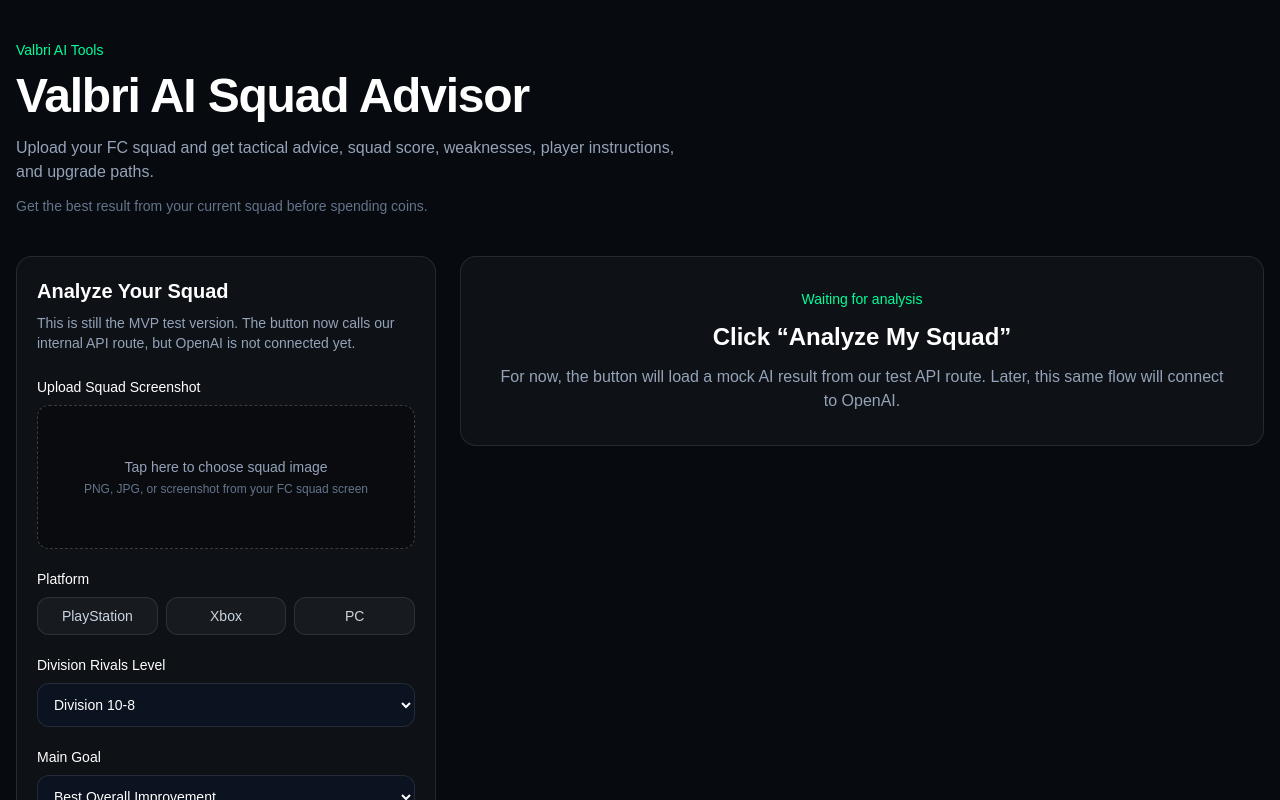
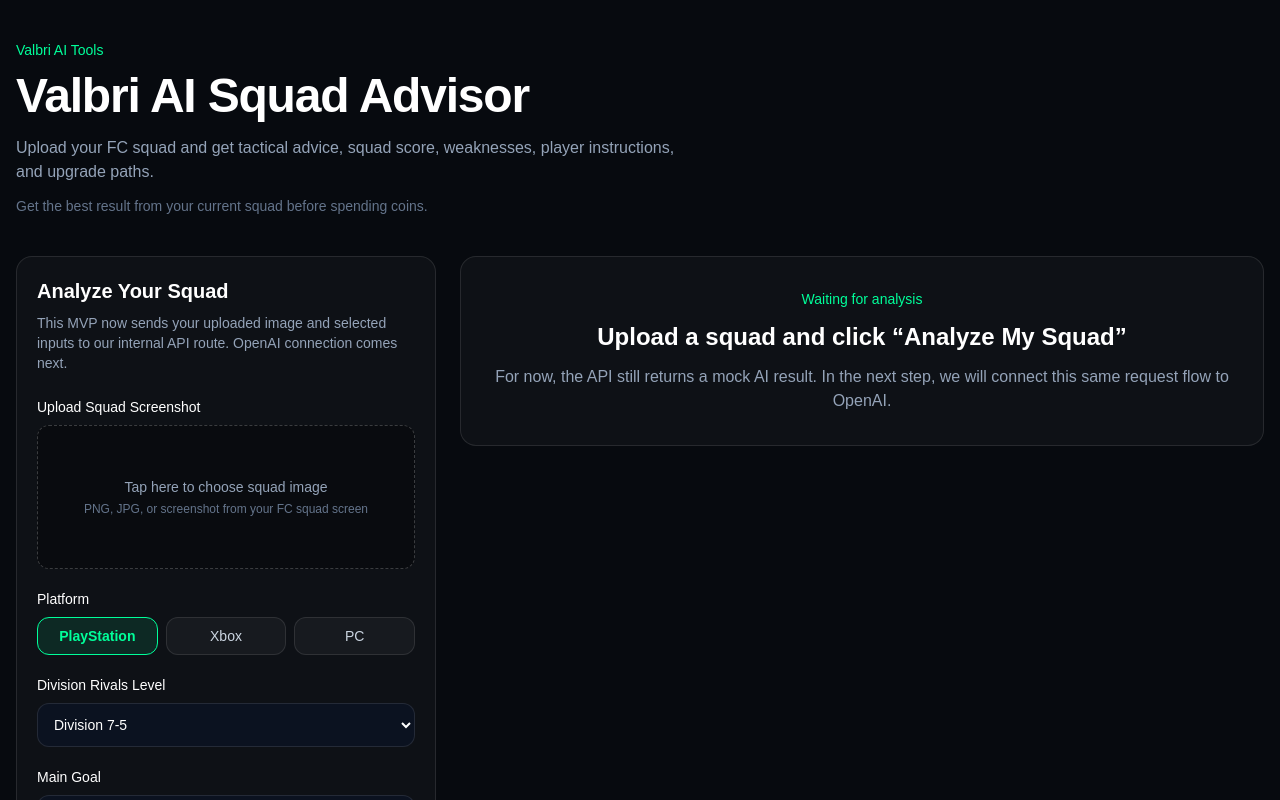
Before and after one commit to ginaqueenval/valai-, a Next.js app: page /ai-squad-advisor in a window 1280 px wide. Shown: the top 800 px of the page. Built offline with nearby package versions, Linux system fonts and the light colour scheme.

Commit message:
Update page.tsx

```diff
--- a/src/app/ai-squad-advisor/page.tsx
+++ b/src/app/ai-squad-advisor/page.tsx
@@ -4,15 +4,27 @@
 
 import type { ReactNode } from "react";
 import { useState } from "react";
-import type { ValbriSquadAdvisorResult } from "@/lib/ai/valbriSquadAdvisorSchema";
+import type {
+  DivisionLevel,
+  Goal,
+  Platform,
+  ValbriSquadAdvisorResult,
+} from "@/lib/ai/valbriSquadAdvisorSchema";
 
 export default function AiSquadAdvisorPage() {
   const [result, setResult] = useState<ValbriSquadAdvisorResult | null>(null);
   const [isLoading, setIsLoading] = useState(false);
   const [errorMessage, setErrorMessage] = useState("");
 
+  const [selectedImageFile, setSelectedImageFile] = useState<File | null>(null);
   const [selectedImageName, setSelectedImageName] = useState("");
   const [imagePreviewUrl, setImagePreviewUrl] = useState("");
+
+  const [platform, setPlatform] = useState<Platform>("PlayStation");
+  const [divisionLevel, setDivisionLevel] =
+    useState<DivisionLevel>("Division 7-5");
+  const [goal, setGoal] = useState<Goal>("Best Overall Improvement");
+  const [currentTactics, setCurrentTactics] = useState("");
 
   function handleImageChange(event: React.ChangeEvent<HTMLInputElement>) {
     const file = event.target.files?.[0];
@@ -21,6 +33,7 @@
       return;
     }
 
+    setSelectedImageFile(file);
     setSelectedImageName(file.name);
     setImagePreviewUrl(URL.createObjectURL(file));
   }
@@ -30,8 +43,21 @@
       setIsLoading(true);
       setErrorMessage("");
 
+      if (!selectedImageFile) {
+        throw new Error("Please upload a squad screenshot first.");
+      }
+
+      const formData = new FormData();
+
+      formData.append("squadImage", selectedImageFile);
+      formData.append("platform", platform);
+      formData.append("divisionLevel", divisionLevel);
+      formData.append("goal", goal);
+      formData.append("currentTactics", currentTactics);
+
       const response = await fetch("/api/ai/squad-analysis", {
         method: "POST",
+        body: formData,
       });
 
       if (!response.ok) {
@@ -83,8 +109,8 @@
             <h2 className="text-xl font-semibold">Analyze Your Squad</h2>
 
             <p className="mt-2 text-sm text-slate-400">
-              This is still the MVP test version. The button now calls our
-              internal API route, but OpenAI is not connected yet.
+              This MVP now sends your uploaded image and selected inputs to our
+              internal API route. OpenAI connection comes next.
             </p>
 
             <div className="mt-6 space-y-5">
@@ -134,11 +160,16 @@
                 </label>
 
                 <div className="grid grid-cols-3 gap-2">
-                  {["PlayStation", "Xbox", "PC"].map((item) => (
+                  {(["PlayStation", "Xbox", "PC"] as Platform[]).map((item) => (
                     <button
                       key={item}
                       type="button"
-                      className="rounded-xl border border-white/10 bg-white/[0.04] px-3 py-2 text-sm text-slate-300"
+                      onClick={() => setPlatform(item)}
+                      className={
+                        platform === item
+                          ? "rounded-xl border border-[#00FF9A] bg-[#00FF9A]/10 px-3 py-2 text-sm font-semibold text-[#00FF9A]"
+                          : "rounded-xl border border-white/10 bg-white/[0.04] px-3 py-2 text-sm text-slate-300"
+                      }
                     >
                       {item}
                     </button>
@@ -151,7 +182,13 @@
                   Division Rivals Level
                 </label>
 
-                <select className="w-full rounded-xl border border-white/10 bg-[#0B1220] px-3 py-3 text-sm text-white">
+                <select
+                  value={divisionLevel}
+                  onChange={(event) =>
+                    setDivisionLevel(event.target.value as DivisionLevel)
+                  }
+                  className="w-full rounded-xl border border-white/10 bg-[#0B1220] px-3 py-3 text-sm text-white"
+                >
                   <option>Division 10-8</option>
                   <option>Division 7-5</option>
                   <option>Division 4-2</option>
@@ -165,7 +202,11 @@
                   Main Goal
                 </label>
 
-                <select className="w-full rounded-xl border border-white/10 bg-[#0B1220] px-3 py-3 text-sm text-white">
+                <select
+                  value={goal}
+                  onChange={(event) => setGoal(event.target.value as Goal)}
+                  className="w-full rounded-xl border border-white/10 bg-[#0B1220] px-3 py-3 text-sm text-white"
+                >
                   <option>Best Overall Improvement</option>
                   <option>Better Attack</option>
                   <option>Better Defense</option>
@@ -180,6 +221,8 @@
                 </label>
 
                 <textarea
+                  value={currentTactics}
+                  onChange={(event) => setCurrentTactics(event.target.value)}
                   className="min-h-24 w-full rounded-xl border border-white/10 bg-[#0B1220] px-3 py-3 text-sm text-white placeholder:text-slate-500"
                   placeholder="Example: 4-3-3(4), Balanced, 58 depth, Direct Passing"
                 />
@@ -210,12 +253,12 @@
                 </p>
 
                 <h2 className="mt-3 text-2xl font-bold">
-                  Click “Analyze My Squad”
+                  Upload a squad and click “Analyze My Squad”
                 </h2>
 
                 <p className="mt-3 text-slate-400">
-                  For now, the button will load a mock AI result from our test
-                  API route. Later, this same flow will connect to OpenAI.
+                  For now, the API still returns a mock AI result. In the next
+                  step, we will connect this same request flow to OpenAI.
                 </p>
               </div>
             ) : (
```
